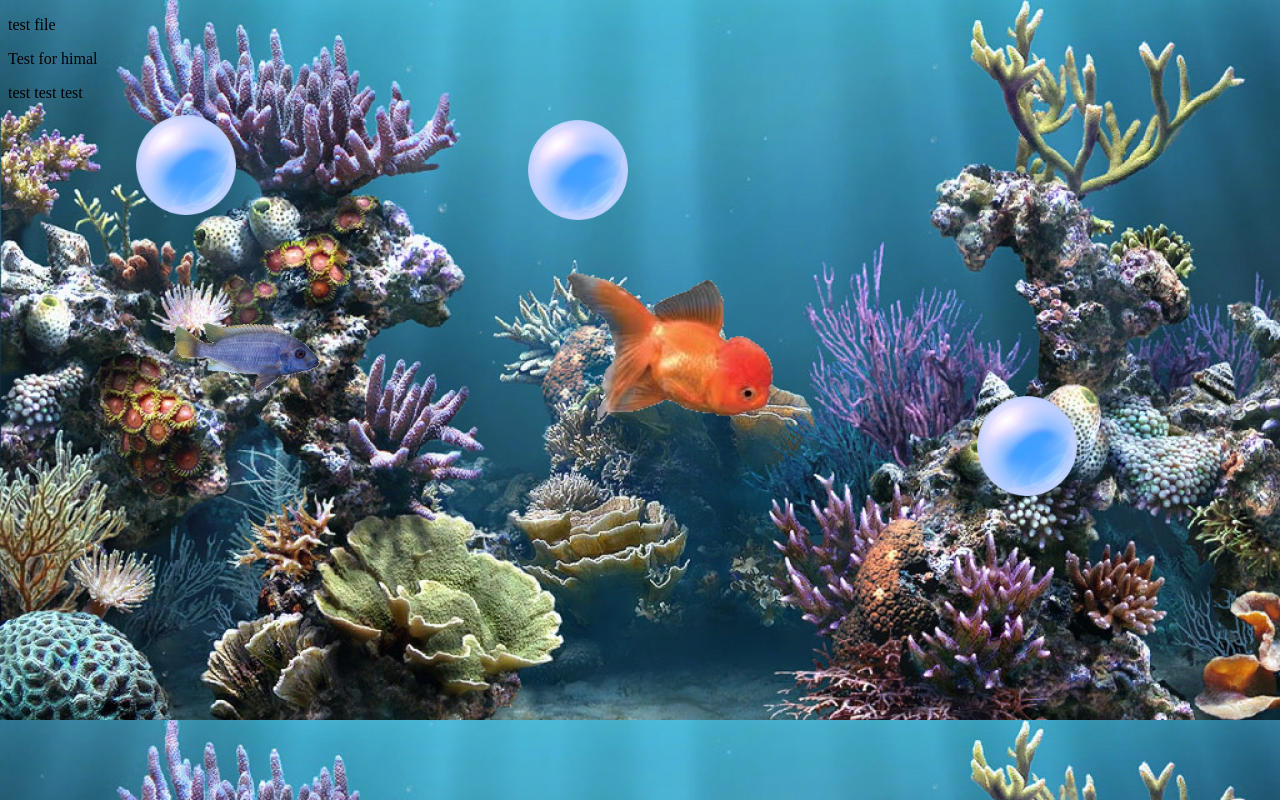
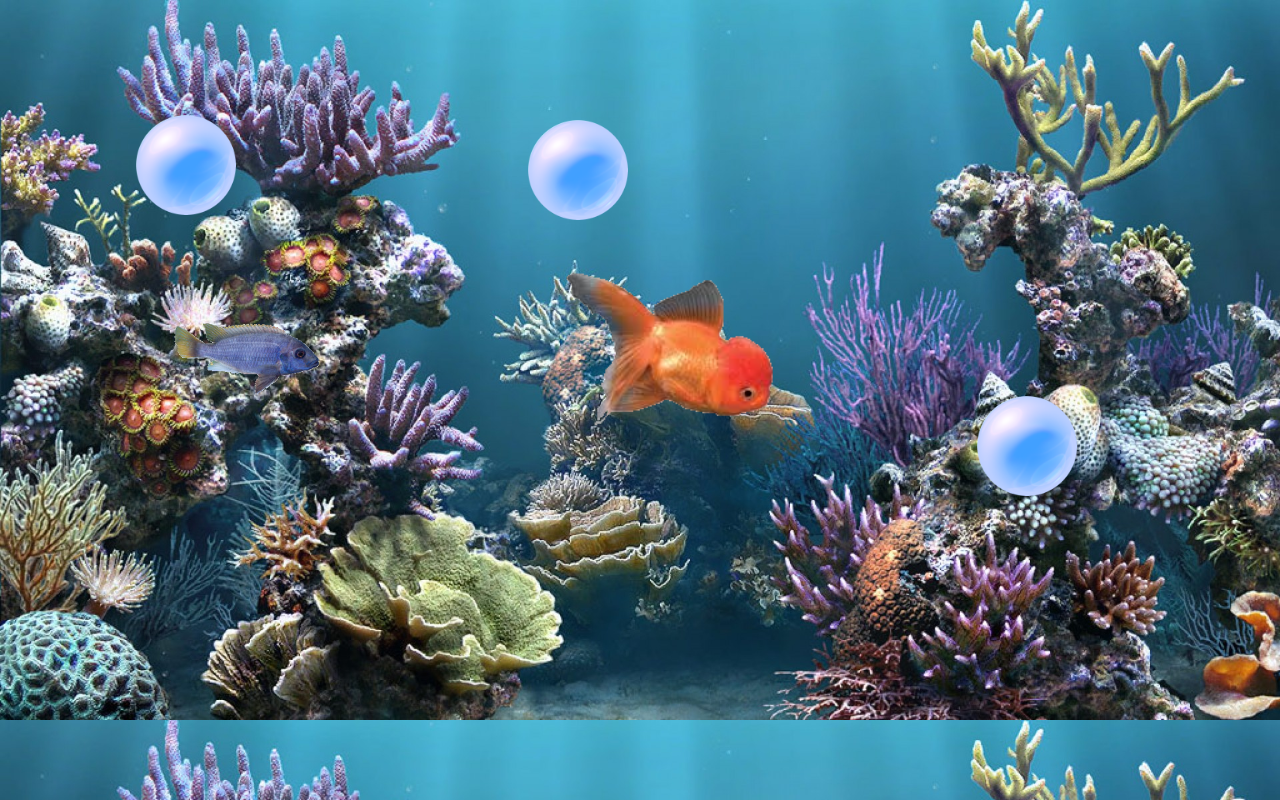
Before and after one commit to himal28924/Code, a plain HTML site: page index.html in a window 1280 px wide. Drawn offline with Linux system fonts and the light colour scheme.

Commit message:
i removed test

```diff
--- a/index.html
+++ b/index.html
@@ -11,9 +11,7 @@
     <img id="fish1Id" src="images/fish1.png" />
     <img id="fish2Id" src="images/fish2.png" />
     <div id="newFish">
-        <p>test file </p>
-        <p>Test for himal</p>
-        <p>test test test</p>
+
     </div>
     <img id="bubble1Id" class="bubbleClass" src="images/bubble.png" />
     <img id="bubble2Id" class="bubbleClass" src="images/bubble.png" />
```
